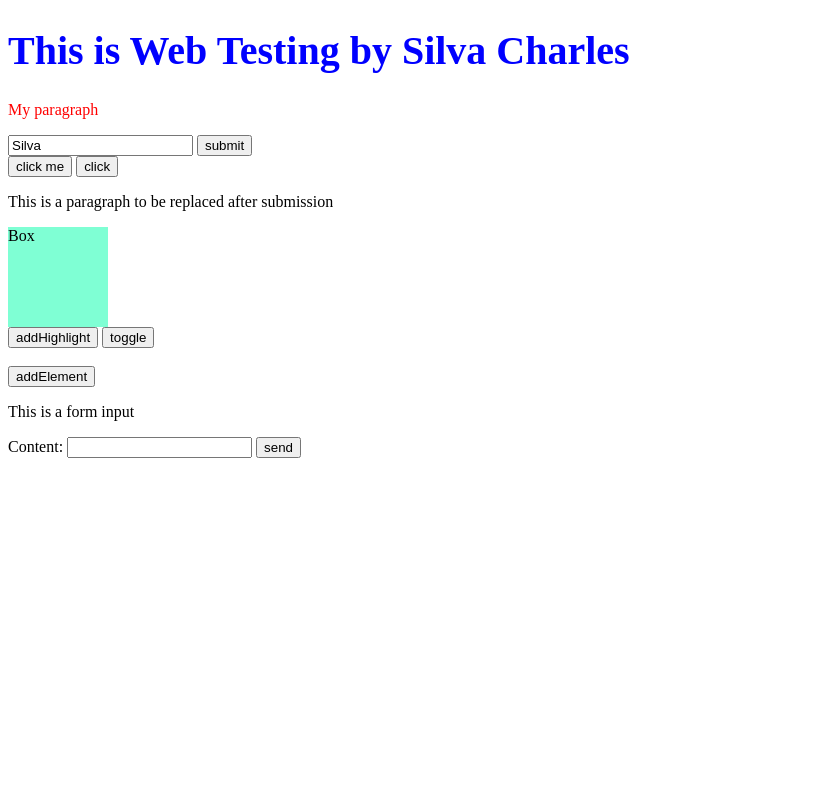
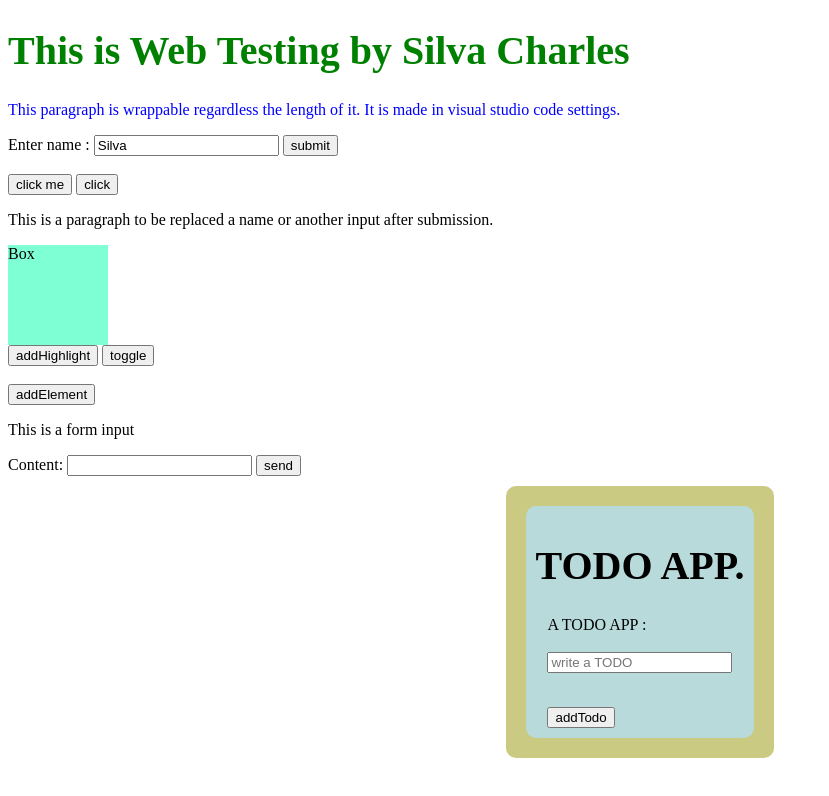
Before and after one commit to Silva257/javascript-repo, a plain HTML site: page html/index.html in a window 1280 px wide. Shown: the whole page, without its empty margins (0-829 px from the left). Drawn offline with Linux system fonts and the light colour scheme.

Commit message:
advanced js 3 commits

```diff
--- a/css/javas.css
+++ b/css/javas.css
@@ -10,3 +10,35 @@ h1{
     .highlight{
         border: 10px solid red
     }
+    .mainc{
+        background-color: rgb(202, 202, 130);
+        /* width: 350px; */
+        max-width: 500px;
+        place-self: center;
+        margin-top: 10px;
+        display: flex;
+        align-items: center;
+        justify-content: center;
+        border-radius: 10px;
+        padding: 20px;
+    }
+    .cont{
+        background-color: rgb(184, 218, 218);
+        max-width: 450px;
+        border-radius: 10px;
+        display: flex;
+        justify-content: center;
+        align-items: center;
+        flex-direction: column;
+        padding: 10px;
+        flex-wrap:wrap;
+
+        h1{
+            display: flex;
+            color:black;
+            max-width: 400px;
+            flex-wrap: wrap;
+            line-break: anywhere;
+        }
+
+    }
--- a/html/index.html
+++ b/html/index.html
@@ -13,26 +13,36 @@
 
     </h1>
 
-    <p class="myParagraph">My paragraph
+    <p class="myParagraph">
+        This paragraph is wrappable regardless the length of it.
+        It is made in visual studio code settings.
     </p>
+
     <form id="myForm">
-        <input type="text" placeholder="Enter your name" id="myInput" value="Silva"/>
+
+        <label for="input">
+            Enter name :
+            <input type="text" placeholder="Enter your name" id="myInput" value="Silva"/>
+        </label>
+
         <button type="submit" id="submitButton">submit</button>
     </form>
+    <br>
 
     <button aria-label="click here to test aria" id="myButton">click me</button>
 
     <button class="buttonTwo">click</button>
 
     <p id="myParagraph">
-        This is a paragraph to be replaced after submission
+        This is a paragraph to be replaced a name or another input after submission.
+    </p>
 
-    </p>
     <div id="myBox" class="myBox">Box</div>
 
     <button onclick="highlight()">addHighlight</button>
 
     <button onclick="toggle()">toggle</button>
+
     <div class="container" id="container"></div>
     <br>
     <button id="btn" onclick="newElement">addElement</button>
@@ -46,5 +56,20 @@
         <button type="submit" id="sButton">send</button>
     </form>
 
+    <div class="mainc" id="mainc">
+        <div class="cont" id="cont">
+            <h1>TODO APP.</h1>
+            <form id="todoId">
+                <label for="input">
+                    A TODO APP :<br><br>
+                <input type="text" placeholder="write a TODO" id="todoinp">
+                </label>
+                <br>
+                <ul id="todolist"></ul><br>
+                <button type="submit" id="todoButton">addTodo</button>
+            </form>
+        </div>
+    </div>
+
 </body>
 </html>
--- a/js/javas.js
+++ b/js/javas.js
@@ -1,31 +1,21 @@
-// let a = 4;
-// let b = 3;
-// let c = a + b
-// console.log(c);
-
-// function greet(silva) {
-//     return `hello, ${silva}`
-
-
-
 // console.log(greet)
 
 console.log(document);
 
-const myHead = document.getElementById("myHead")
+const myHead = document.getElementById("myHead").style.color = "green"
 console.log(myHead);
 
+
 const getParagraph = document.querySelector(".myParagraph")
-const changeParagraph = getParagraph.style.color = "red"
-console.log(getParagraph)
+getParagraph.style.color = "blue"
 
 const eventButton = document.getElementById('myButton');
 
 eventButton.addEventListener('click', () => {
     // alert('clicked from javascript');
-     getParagraph.style.color = "blue";
+     getParagraph.style.color = "purple";
      getParagraph.style.fontSize = "25px";
-     getParagraph.textContent = "first click"
+     getParagraph.textContent = "Clicked from javascript"
 
 })
 console.log(eventButton)
@@ -34,9 +24,9 @@ const buttonT = document.querySelector(".buttonTwo")
 
 buttonT.addEventListener('click', ()=>{
     // alert('Another click made');
-    getParagraph.style.color = "green";
-    getParagraph.style.fontSize = "40px";
-    getParagraph.textContent = "Second click"
+    getParagraph.style.color = "darkcyan";
+    getParagraph.style.fontSize = "20px";
+    getParagraph.textContent = 'Another click'
 
 })
 
@@ -60,7 +50,7 @@ const box = document.getElementById('myBox')
 function highlight(){
     box.classList.add('highlight')
 }
-function toggle(){
+const toggle = ()=>{
     box.classList.toggle('highlight')
 }
 
@@ -70,8 +60,8 @@ const myContainer = document.getElementById('container')
 const myBtn = document.getElementById('btn')
 
 myBtn.addEventListener('click', ()=>{
-    const newElement = document.createElement('div')
-    newElement.textContent = 'hello javascript.'
+    const newElement = document.createElement('h2')
+    newElement.textContent = 'New element.'
     document.body.appendChild(newElement)
 
 })
@@ -93,3 +83,32 @@ myValidButton.addEventListener('click', ()=>{
         e.preventDefault()
     })
 })
+const list = document.getElementById('todolist')
+const input = document.getElementById('todoinp')
+const todobut = document.getElementById('todoButton')
+const todoForm = document.getElementById('todoId')
+
+
+// Add todo item on button click
+todobut.addEventListener('click', () => {
+
+    // const newElement = document.createElement('li'); // Create new li element
+    // newElement.textContent = input.value; // Set text content from input
+    // list.appendChild(newElement); // Append new li to the ul
+    // input.value = ''; // Clear input field
+
+    if(input.value.trim()===""){
+        alert("please add a todo item");
+        return;
+        // newElement.textContent = ""
+    }
+    const newElement = document.createElement('li'); // Create new li element
+    newElement.textContent = input.value; // Set text content from input
+    list.appendChild(newElement); // Append new li to the ul
+    input.value = ''; // Clear input
+});
+
+// Prevent form submission
+todoForm.addEventListener('submit', (e) => {
+    e.preventDefault();
+});
```
